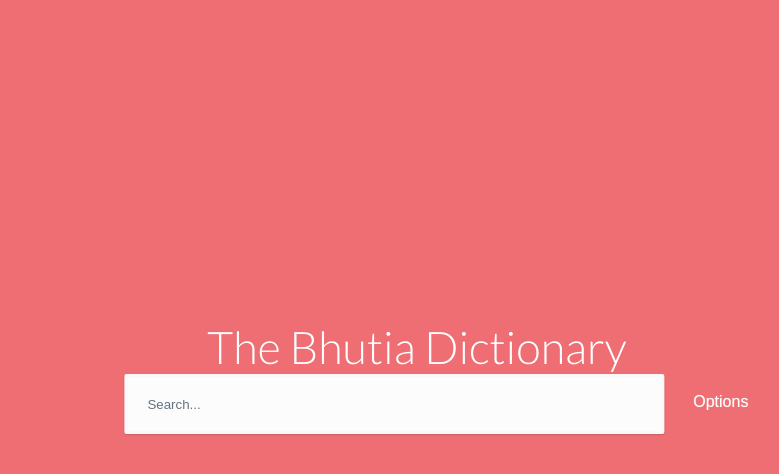
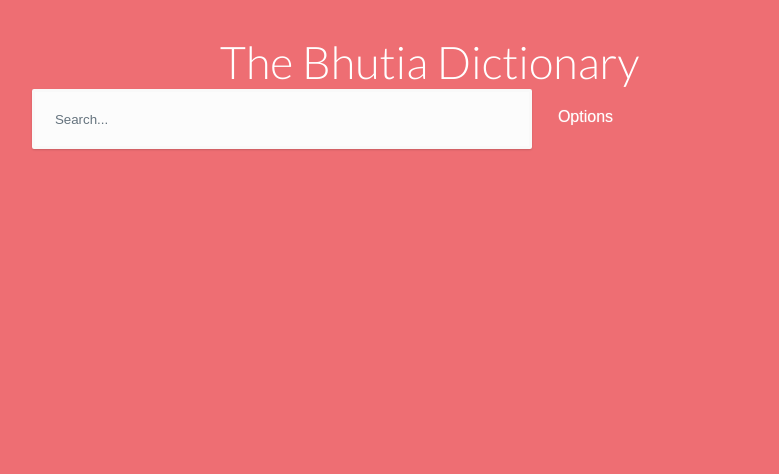
Before and after one commit to blackjamx5/Deployment-Bhutia, a Django app: page / in a window 1280 px wide. Shown: the top 474 px of the page, without its empty margins (233-1012 px from the left). Run offline with Django 3.2, Linux system fonts and the light colour scheme.

Commit message:
try again

```diff
--- a/entry/static/css/entry.css
+++ b/entry/static/css/entry.css
@@ -146,11 +146,7 @@ h1 a {
     margin-left: 2rem;
     text-decoration: none;
     font: 300 2.7em "Lato", "Open Sans", "Helvetica Neue", Helvetica, Arial, sans-serif;
-
 }
-
-
-
 
 
 form {
--- a/entry/static/css/index.css
+++ b/entry/static/css/index.css
@@ -59,8 +59,8 @@ a {
 	-webkit-user-select: none;
 
 	/*
-		Introduced in IE 10.
-		See http://ie.microsoft.com/testdrive/HTML5/msUserSelect/
+	Introduced in IE 10.
+	See http://ie.microsoft.com/testdrive/HTML5/msUserSelect/
 	*/
 	-ms-user-select: none;
 	user-select: none;
@@ -69,31 +69,18 @@ html {
 	background-color: #ee6e73 }
 
 
-	.navigation-container {
-		position: fixed;
-		width: 92%;
-		height: 10%;
-		top: 40%;
-		left: 50%;
-		right: 50%;
-		transform: translate(-24%);
-
-	}
-
 
 	h1 a {
 		color: white;
 		padding-left: 45px;
 		text-decoration: none;
 		font: 300 45px "Lato", "Open Sans", "Helvetica Neue", Helvetica, Arial, sans-serif;
-
 	}
 
 
 	#Logo {
-		width: 540px;
 		text-align: center;
-		display: inline-block;
+		white-space: nowrap;
 	}
 
 
@@ -102,8 +89,30 @@ html {
 	Begin things for search bar
 	*/
 
+	.hero {
+		display: block;
+		background: blue;
+		width: 80%;
+		vertical-align: center;
+		margin:auto;
+		border-radius: 5px;
+		padding: 35px;
+		height:100%;
+	}
+
+	.navigation {
+		height: 10%;
+		display: block;
+		vertical-align: center;
+
+		border-radius: 5px;
+		padding: 35px;
+
+	}
+
+
 	.navigation input#search {
-		width: 83.07692%;
+		width: 500px;
 		height: 75%;
 		background: #fcfcfc;
 		border: none;
@@ -151,11 +160,23 @@ html {
 	}
 
 
-	#search-and-option{
-		width: 650px
-	}
+#fullbar{
+	display: inline-block;
+	width: 100%
+}
+
+.fullbar-container {
+	padding-left: 10%;
+}
 
 	/*
+
+	#search-and-option{
+		display: block;
+		padding-left: 10%;
+		margin-right: 0px;
+
+	}
 	begin list item/search option selections
 	*/
 	li{
@@ -165,10 +186,13 @@ html {
 
 	#options {
 		height:85%;
-
-		float:right;
+		float: left;
 		display:inline-block;
 
+	}
+
+	form {
+		padding-left: 10%;
 	}
 
 	li a {
@@ -208,8 +232,8 @@ html {
 	}
 
 	button:active {
-    background-color: #d6575c;
-}
+		background-color: #d6575c;
+	}
 
 
 
--- a/entry/templates/index.html
+++ b/entry/templates/index.html
@@ -8,13 +8,13 @@
   <link rel="stylesheet" href="{% static 'css/index.css' %}">
 </head>
 <body>
-  <div class="navigation-container">
+  <div class='fullscreenDiv'>
     <div class="navigation">
       <div id="Logo">
         <h1> <a href="/" class="Logo">The Bhutia Dictionary</a> </h1>
       </div>
-      <section id="search-and-option">
-        <div id="full searchbar"
+      <div class="fullbar-container">
+        <div id="fullbar">
         <li id="searchbar">
           <form name="myform" action="/entry/bhutia_english/" method="get">
             <div class="input-field">
@@ -32,8 +32,8 @@
                   </form>
                 </ul>
               </li>
-            </div>
-            </section>
+</div>
+</div>
           </div>
         </div>
       </body>
```
Also changed, not shown: 1 other file.
